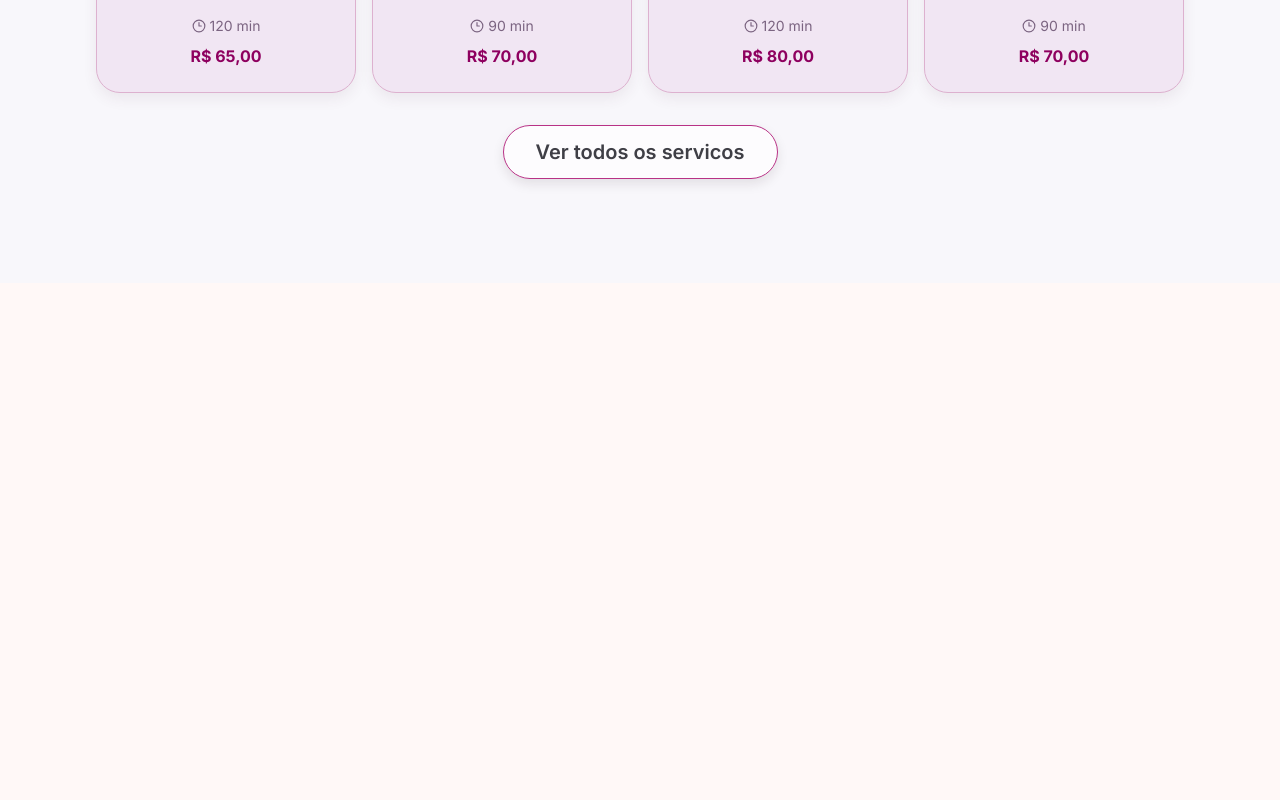
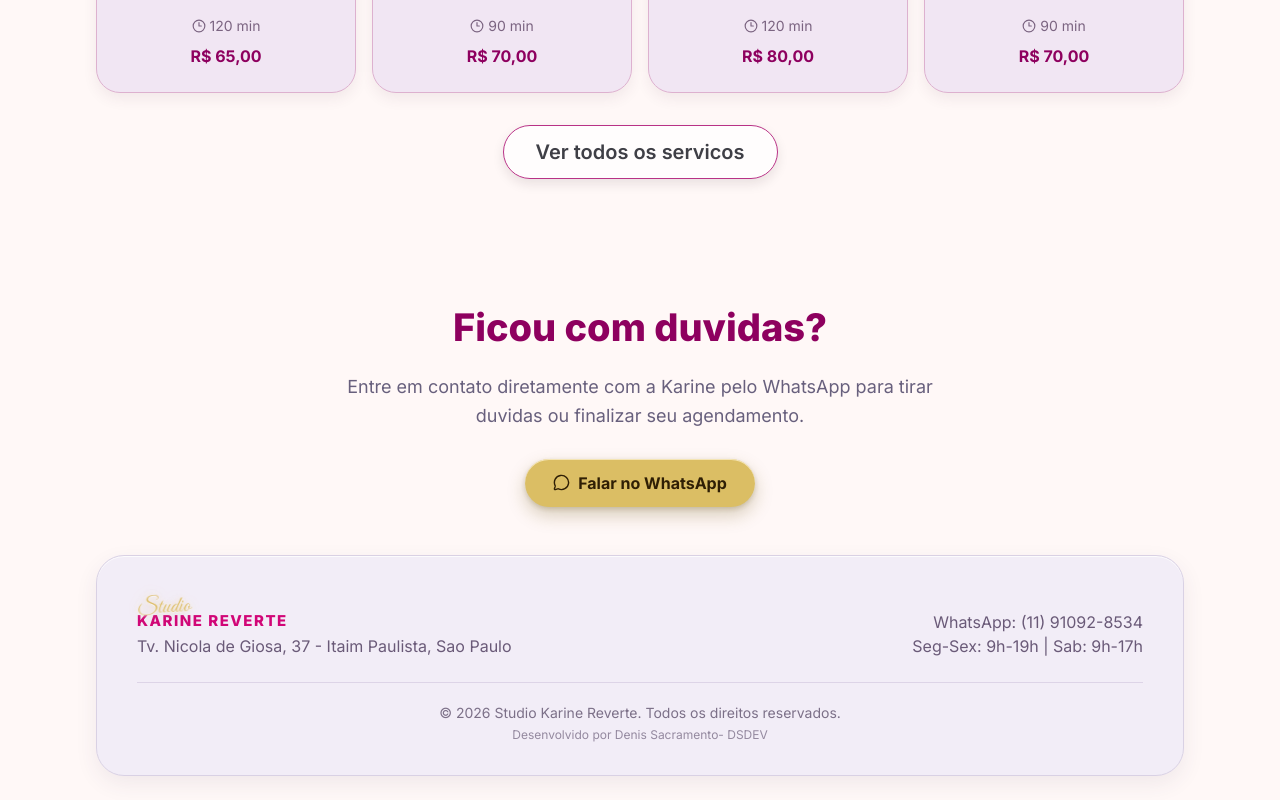
Before and after one commit to DenisSacramento/APP-AGENDA-STUDIO, a React (Vite) app: page / in a window 1280 px wide. Shown: the part 1673-2473 px from the top of the page. Before the commit the page ends 1956 px from the top, so only its background shows below. Built offline with nearby package versions, Linux system fonts and the light colour scheme.

Commit message:
tela home finalizad proximos passos tela de serviços

```diff
--- a/src/components/layout/AppLayout.tsx
+++ b/src/components/layout/AppLayout.tsx
@@ -3,8 +3,8 @@ import { AppHeader } from './AppHeader'
 
 export const AppLayout = () => {
   return (
-    <div className="min-h-screen bg-[#f8f7fb]">
-      <div className="pointer-events-none fixed inset-0 -z-10 bg-[radial-gradient(60%_90%_at_0%_40%,_rgba(205,177,233,0.48),_transparent_70%),radial-gradient(60%_80%_at_100%_85%,_rgba(242,231,222,0.5),_transparent_75%)]" />
+    <div className="relative min-h-screen overflow-x-hidden">
+      <div className="app-atmosphere pointer-events-none fixed inset-0 -z-10" />
       <AppHeader />
       <main>
         <Outlet />
--- a/src/index.css
+++ b/src/index.css
@@ -21,6 +21,30 @@ body {
   background: #fff8f7;
 }
 
+.app-atmosphere {
+  background:
+    radial-gradient(72% 95% at 4% 18%, rgba(205, 177, 233, 0.46) 0%, rgba(205, 177, 233, 0.2) 34%, transparent 72%),
+    radial-gradient(52% 74% at 88% 16%, rgba(246, 203, 225, 0.28) 0%, rgba(246, 203, 225, 0.12) 42%, transparent 74%),
+    radial-gradient(56% 78% at 93% 82%, rgba(246, 230, 179, 0.3) 0%, rgba(246, 230, 179, 0.1) 42%, transparent 76%),
+    radial-gradient(34% 48% at 20% 88%, rgba(239, 213, 246, 0.22) 0%, rgba(239, 213, 246, 0.08) 45%, transparent 78%),
+    linear-gradient(160deg, #f8f6fb 0%, #f6f2fb 45%, #f8f4f7 74%, #faf8f3 100%);
+}
+
+.app-atmosphere::after {
+  content: '';
+  position: absolute;
+  inset: 0;
+  background:
+    repeating-linear-gradient(
+      115deg,
+      rgba(255, 255, 255, 0.1) 0px,
+      rgba(255, 255, 255, 0.1) 2px,
+      transparent 2px,
+      transparent 28px
+    );
+  opacity: 0.22;
+}
+
 .studio-script {
   font-family: 'Great Vibes', cursive;
   font-weight: 400;
--- a/src/pages/client/HomePage.tsx
+++ b/src/pages/client/HomePage.tsx
@@ -197,6 +197,43 @@ export const HomePage = () => {
         </div>
       </section>
 
+      <section className="pb-12 pt-10">
+        <div className="mx-auto max-w-3xl text-center">
+          <h2 className="text-[28px] font-black text-[#8e005f] sm:text-[38px]">Ficou com duvidas?</h2>
+          <p className="mx-auto mt-4 max-w-[640px] text-base leading-relaxed text-[#68607d] sm:text-[18px]">
+            Entre em contato diretamente com a Karine pelo WhatsApp para tirar duvidas ou finalizar seu agendamento.
+          </p>
+          <a
+            href="https://wa.me/5511910928534"
+            target="_blank"
+            rel="noreferrer"
+            className="mt-7 inline-flex items-center gap-2 rounded-full bg-[#dbbe64] px-7 py-3 text-base font-bold text-[#2f1f05] shadow-[inset_0_1px_0_rgba(255,246,214,0.7),0_8px_18px_rgba(112,89,20,0.28),0_2px_5px_rgba(90,70,14,0.2)] transition duration-300 hover:-translate-y-0.5 hover:bg-[#cfae4f]"
+          >
+            <MessageCircle size={17} /> Falar no WhatsApp
+          </a>
+        </div>
+      </section>
+
+      <footer className="overflow-hidden rounded-[28px] border border-[#d9d1e4] bg-[#f2edf7] px-6 py-8 text-[#3d2f4a] shadow-[inset_0_1px_0_rgba(255,255,255,0.8),0_8px_22px_rgba(66,45,84,0.08)] sm:px-10">
+        <div className="flex flex-col gap-4 sm:flex-row sm:items-end sm:justify-between">
+          <div>
+            <h3 className="leading-tight">
+              <span className="studio-script studio-effect block -rotate-[3deg] text-[22px] leading-none text-[#debf6d]">Studio</span>
+              <span className="block mt-0.5 text-[15px] font-black tracking-[0.1em] text-[#d10677]">KARINE REVERTE</span>
+            </h3>
+            <p className="mt-1 text-base text-[#6a5a78]">Tv. Nicola de Giosa, 37 - Itaim Paulista, Sao Paulo</p>
+          </div>
+          <div className="text-base text-[#6a5a78] sm:text-right">
+            <p>WhatsApp: (11) 91092-8534</p>
+            <p>Seg-Sex: 9h-19h | Sab: 9h-17h</p>
+          </div>
+        </div>
+        <div className="mt-6 border-t border-[#ddd4e7] pt-5 text-center text-sm text-[#7c7088]">
+          <p>© 2026 Studio Karine Reverte. Todos os direitos reservados.</p>
+          <p className="mt-1 text-xs text-[#94899f]">Desenvolvido por Denis Sacramento- DSDEV</p>
+        </div>
+      </footer>
+
       <a
         href="https://wa.me/5500000000000"
         target="_blank"
```
